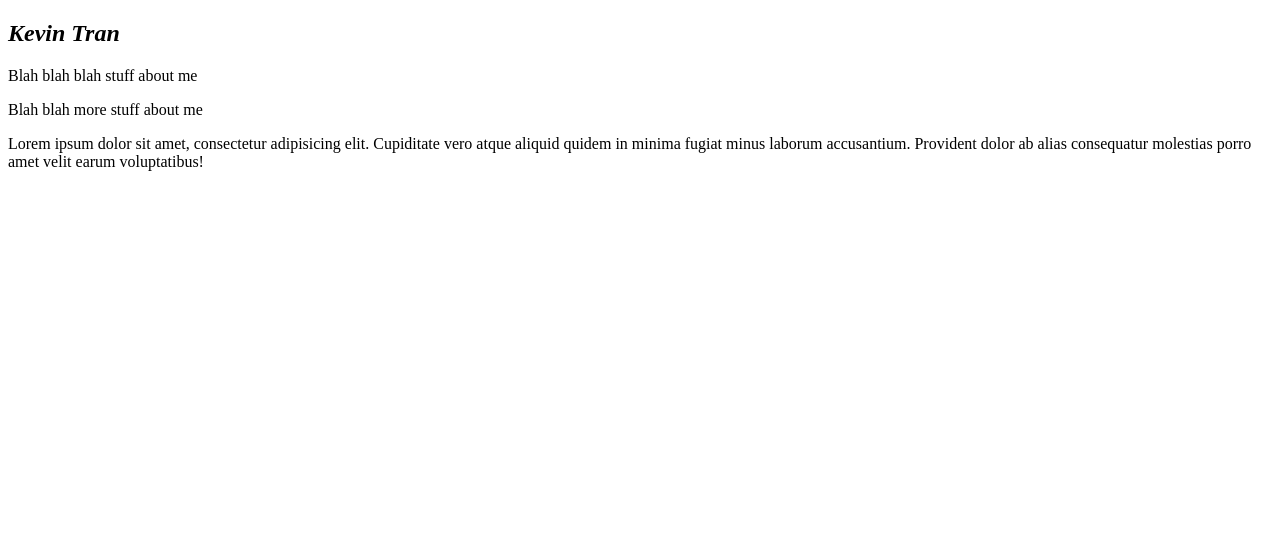
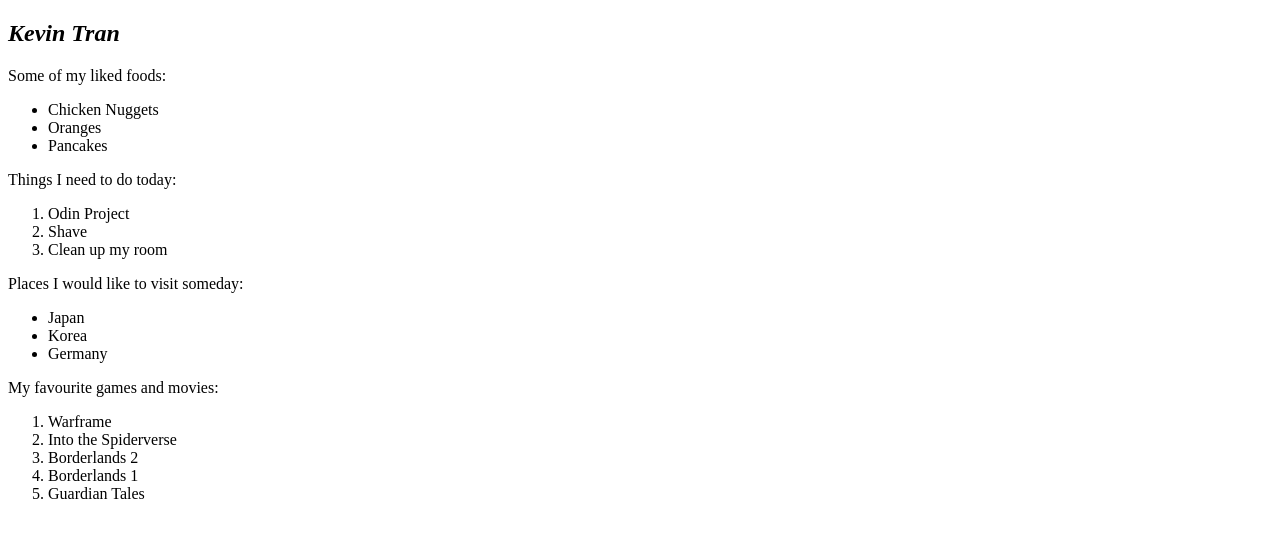
Before and after one commit to Kevonosdiaz/self-learning, a plain HTML site: page Odin Project/HTML/index.html in a window 1280 px wide. Shown: the part 60-598 px from the top of the page. Drawn offline with Linux system fonts and the light colour scheme.

Commit message:
Odin Proj and Udemy start
Odin Proj:
- HTML Lists
- HTML Links and Images
Udemy:
- Basic setup/intro

```diff
--- a/Odin Project/HTML/index.html
+++ b/Odin Project/HTML/index.html
@@ -2,23 +2,42 @@
 
 <html lang="en">
   <head>
-        <meta charset="UTF-8">
+    <meta charset="UTF-8" />
     <title>My First Webpage!</title>
   </head>
   <body>
     <h1><strong>Welcome to my first webpage!</strong></h1>
     <h2><em>Kevin Tran</em></h2>
     <!-- This is a comment in HTML -->
-        <p>
-            Blah blah blah stuff about me
-        </p>
 
-        <p>
-            Blah blah more stuff about me
-        </p>
+    <p>Some of my liked foods:</p>
+    <ul>
+      <li>Chicken Nuggets</li>
+      <li>Oranges</li>
+      <li>Pancakes</li>
+    </ul>
 
-        <p>
-            Lorem ipsum dolor sit amet, consectetur adipisicing elit. Cupiditate vero atque aliquid quidem in minima fugiat minus laborum accusantium. Provident dolor ab alias consequatur molestias porro amet velit earum voluptatibus!
-        </p>
+    <p>Things I need to do today:</p>
+    <ol>
+      <li>Odin Project</li>
+      <li>Shave</li>
+      <li>Clean up my room</li>
+    </ol>
+
+    <p>Places I would like to visit someday:</p>
+    <ul>
+      <li>Japan</li>
+      <li>Korea</li>
+      <li>Germany</li>
+    </ul>
+
+    <p>My favourite games and movies:</p>
+    <ol>
+      <li>Warframe</li>
+      <li>Into the Spiderverse</li>
+      <li>Borderlands 2</li>
+      <li>Borderlands 1</li>
+      <li>Guardian Tales</li>
+    </ol>
   </body>
 </html>
```
Also changed, not shown: Odin Project/HTML/odin-links-and-images/index.html (added, +21 -0 lines), Odin Project/HTML/odin-links-and-images/pages/about.html (added, +12 -0 lines), Udemy/HTML-CSS/index.html (added, +13 -0 lines), Odin Project/HTML/odin-links-and-images/images/dog.jpg (added). Lines whose indentation alone changed are shown as unchanged.
